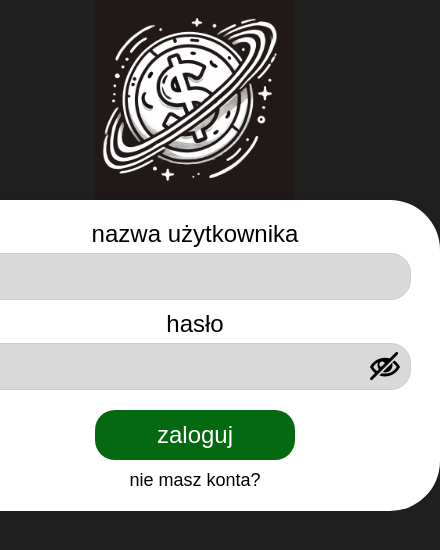
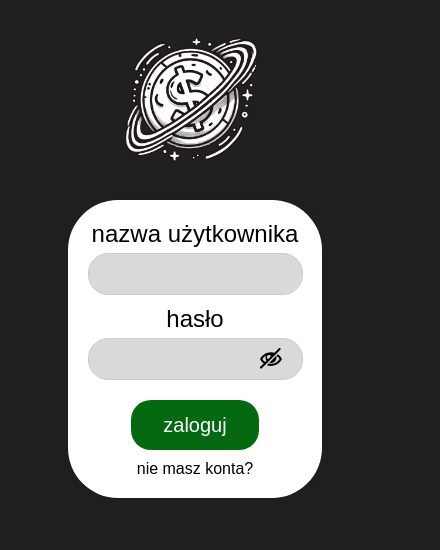
Before and after one commit to SzymXonX/ZTPAI_Home_Budget_App, a React (Vite) app in the folder Frontend/: page /login in a window 390 px wide. Shown: the top 550 px of the page, 440 px wide, since content can reach past the window. Built offline with nearby package versions, Linux system fonts and the light colour scheme; a web font is replaced by a local one.

Commit message:
fix(auth styles): correct class names and styles for login and register pages

```diff
--- a/Frontend/src/pages/Login.jsx
+++ b/Frontend/src/pages/Login.jsx
@@ -7,7 +7,7 @@ import "../styles/LoginRegister.css";
 import "../styles/Global.css";
 
 //Zdjęcia
-import Logo from '../assets/logo.png';
+import Logo from '../assets/logo_bez_tla.png';
 import { ImEye, ImEyeBlocked } from "react-icons/im";
 
 
@@ -32,11 +32,10 @@ function Login() {
             localStorage.setItem(ACCESS_TOKEN, res.data.access);
             localStorage.setItem(REFRESH_TOKEN, res.data.refresh);
 
-            // Ustawienie Authorization header tymczasowo, żeby pobrać dane użytkownika
             const userRes = await api.get("/api/user-info/", {});
 
             const isSuperUser = userRes.data.is_superuser;
-            localStorage.setItem("IS_SUPERUSER", JSON.stringify(isSuperUser)); // można też w stanie
+            localStorage.setItem("IS_SUPERUSER", JSON.stringify(isSuperUser));
             console.log("isSuperUser", isSuperUser);
 
             navigate("/");
@@ -55,7 +54,7 @@ function Login() {
                     </div>
                 </div>
                 <div className="right-container">
-                <div className="form-container">
+                    <div className="formLogin">
                         <form className="login" onSubmit={handleSubmit}>
                             <label htmlFor="Username">nazwa użytkownika</label>
                             <input
@@ -92,6 +91,7 @@ function Login() {
                     </div>
                 </div>
             </div>
+
     );
 }
 
--- a/Frontend/src/pages/Register.jsx
+++ b/Frontend/src/pages/Register.jsx
@@ -7,7 +7,7 @@ import "../styles/LoginRegister.css";
 import "../styles/Global.css";
 
 //Zdjęcia
-import Logo from '../assets/logo.png';
+import Logo from '../assets/logo_bez_tla.png';
 import { ImEye, ImEyeBlocked } from "react-icons/im";
 
 function Register() {
@@ -47,7 +47,7 @@ function Register() {
                 </div>
             </div>
             <div className="right-container">
-                <div className="form-container">
+                <div className="formLogin">
                     <form className="login" onSubmit={handleSubmit}>
                         <label htmlFor="firstName">imię</label>
                         <input id="firstName" type="text" name="firstName"
--- a/Frontend/src/styles/LoginRegister.css
+++ b/Frontend/src/styles/LoginRegister.css
@@ -34,12 +34,11 @@ body {
     margin: auto;
 }
 
-.form-container {
+.formLogin {
     background-color: #fff;
     padding: 20px;
     border-radius: 50px;
     box-shadow: 0 0 10px rgba(0, 0, 0, 0.1);
-    width: 508px;
     height: auto;
     text-align: center;
     display: flex;
@@ -53,7 +52,7 @@ h2 {
     font-size: 24px;
 }
 
-input {
+.formLogin input {
     width: 468px;
     height: 55px;
     background-color: #D9D9D9;
@@ -64,7 +63,7 @@ input {
     font-size: 18px;
 }
 
-button {
+#login-button {
     width: 292px;
     height: 63px;
     background-color: #056911;
@@ -77,7 +76,7 @@ button {
     margin-top: 20px;
 }
 
-button:hover {
+#login-button:hover {
     background-color: #045a0e;
 }
 
@@ -98,13 +97,14 @@ a:hover {
     color: #211818;
 }
 
-label {
+.right-container label {
     display: block;
     margin-bottom: 5px;
     font-size: 30px;
     color: #000;
     text-align: center;
 }
+
 .password_image {
     position: relative;
 }
@@ -122,7 +122,7 @@ label {
     font-size: 30px;
 }
 
-@media (max-width: 1100px) {
+@media (max-width: 1270px) {
     .container {
         flex-direction: column;
     }
@@ -145,38 +145,39 @@ label {
     }
 }
 
-@media (max-width: 580px) {
-    .form-container {
-        width: 450px;
+@media (max-width: 560px) {
+    .formLogin{
+        width: 90%;
+    }
+
+    .login{
+        width: 100%;
+    }
+    .formLogin input {
+        width: 90%;
+        font-size: 12px;
+        height: 40px;
+    }
+    .formLogin label{
+        font-size: 24px;
+    }
+    #eye {
+        right: 20px;
+        font-size: 22px;
+    }
+    #login-button {
+        width: 60%;
+        height: 50px;
+        font-size: 20px;
+    }
+
+    #no-account-link, #login-link {
+        font-size: 16px;
+    }
+
+    .image-container img {
+        width: 150px;
         height: auto;
     }
 
-    form{
-        width: 100%;
-    }
-
-    input {
-        width: 91%;
-        height: 45px;
-        font-size: 15px;
-    }
-
-    button {
-        width: 200px;
-        height: 50px;
-        font-size: 24px;
-    }
-
-    label {
-        font-size: 24px;
-    }
-
-    #no-account-link,
-    #login-link {
-        font-size: 18px;
-    }
-
-    #eye, #confirm-eye {
-        right: 20px;
-    }
 }
```
Lines whose indentation alone changed are shown as unchanged.
